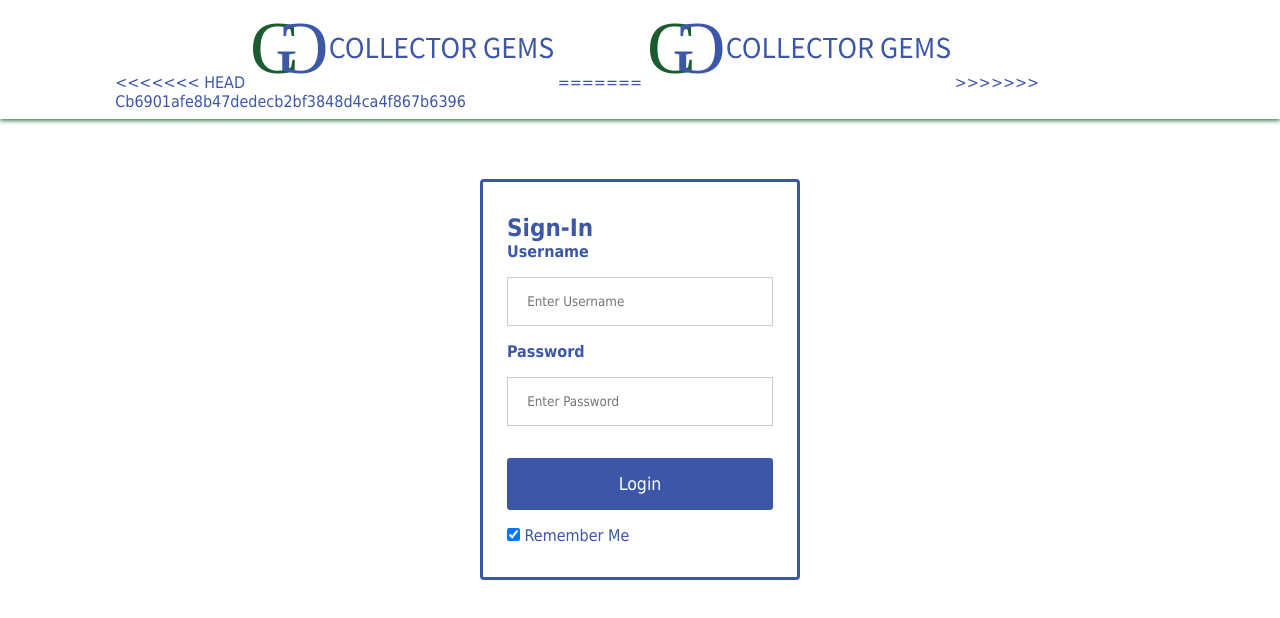
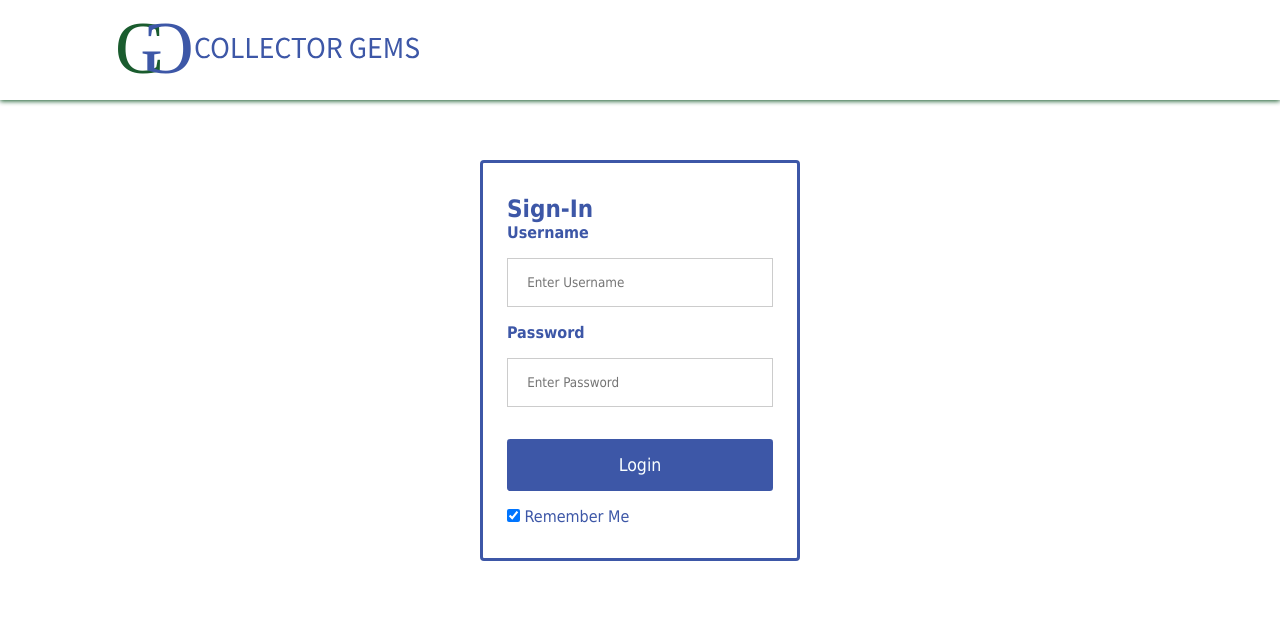
Before and after one commit to FarwaHassan/CollectorGems, a plain HTML site: page login.html in a window 1280 px wide. Drawn offline with Linux system fonts and the light colour scheme; files that its build step writes are made by us from their sources.

Commit message:
add login html

```diff
--- a/login.html
+++ b/login.html
@@ -4,21 +4,13 @@
         <meta charset="UTF-8">
         <meta http-equiv="X-UA-Compatible" content="IE=Edge">
         <meta name="viewport" content="width=device-width, initial-scale=1.0">
-<<<<<<< HEAD
         <link rel="stylesheet" href="/styles/styles.css">
-=======
-        <link rel="stylesheet" href="css/styles.css">
->>>>>>> cb6901afe8b47dedecb2bf3848d4ca4f867b6396
         <title>Login to Collector Gems</title>
     </head>
     <body>
         <header>
             <div class="logo">
-<<<<<<< HEAD
                 <a href="index.html"><img src="/images/CollectorGemsLogo.svg" class="imgLogo"></a>
-=======
-                <a href="index.html"><img src="images/CollectorGemsLogo.svg" class="imgLogo"></a>
->>>>>>> cb6901afe8b47dedecb2bf3848d4ca4f867b6396
             </div>
         </header>
         <div class="loginForm">
```
